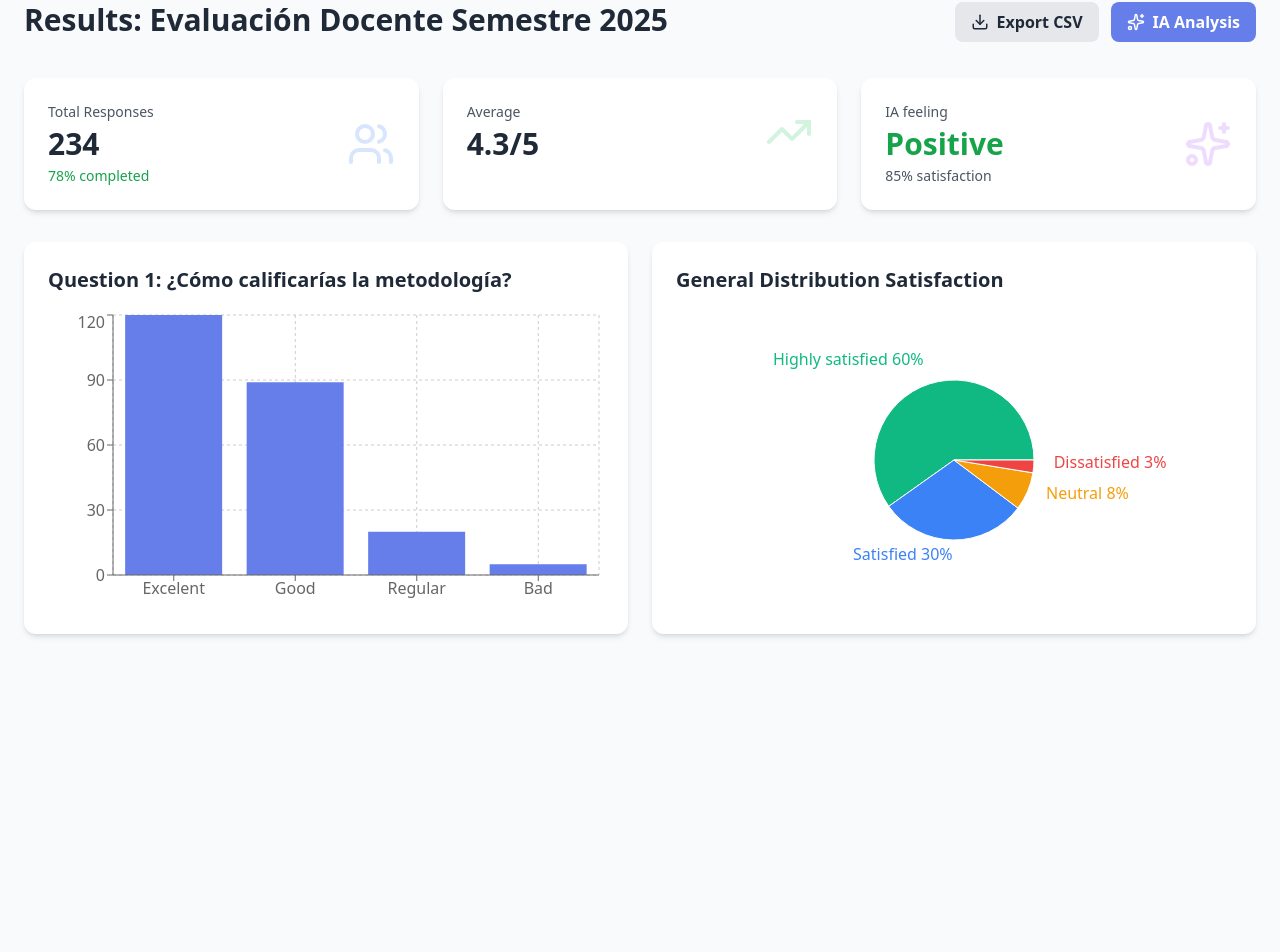
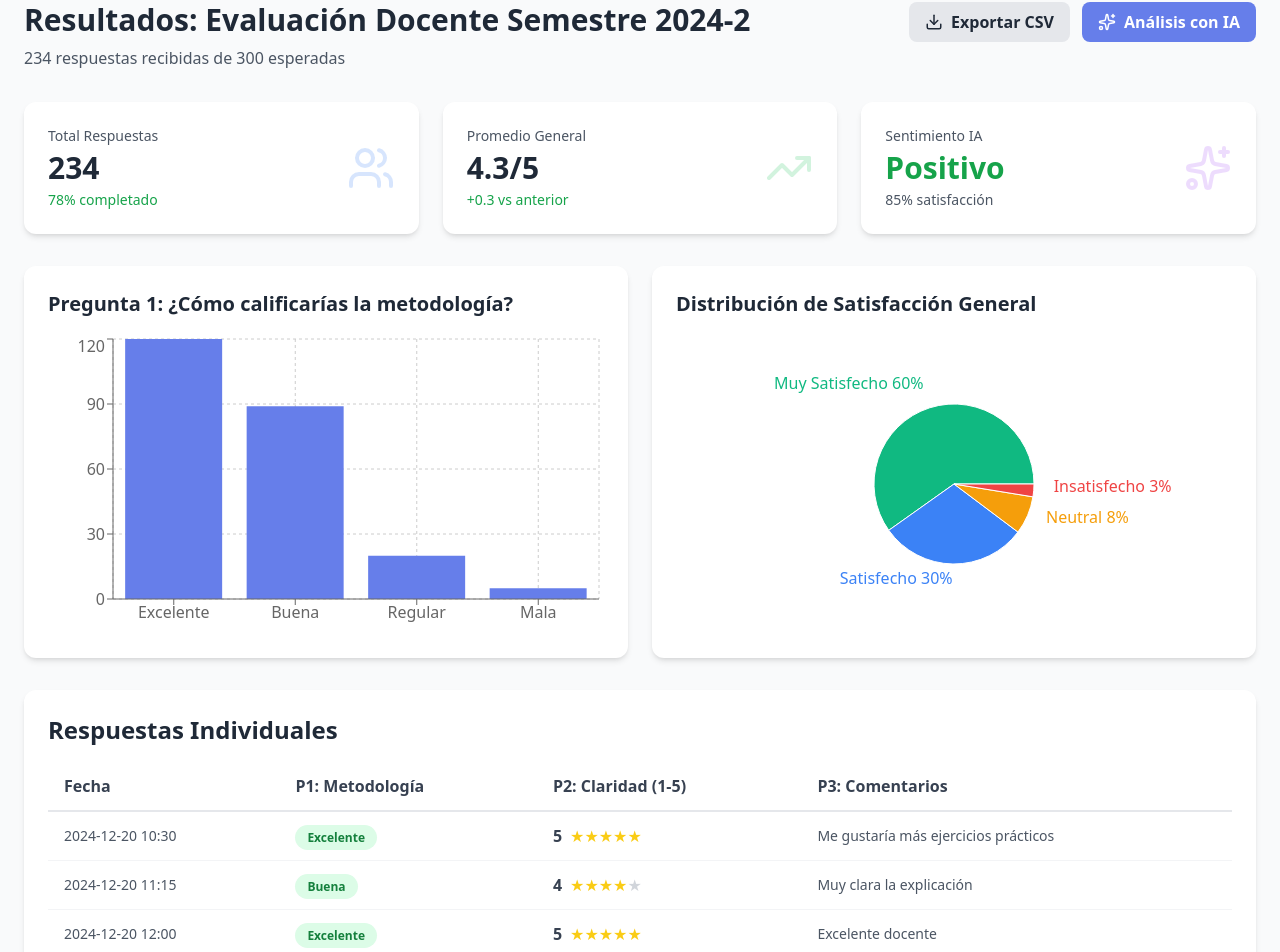
Before and after one commit to JosephP2001/FinalP, a React app in the folder frontend/: page /surveys/1/results in a window 1280 px wide. Shown: the part 98-1050 px from the top of the page. Before the commit the page ends 800 px from the top, so only its background shows below. Built offline with nearby package versions, Linux system fonts and the light colour scheme; the HTML template or start-up script is replaced by a standard one.

Commit message:
mala mía

```diff
--- a/frontend/src/pages/Dashboard.jsx
+++ b/frontend/src/pages/Dashboard.jsx
@@ -5,8 +5,9 @@ import { FileText, CheckCircle, TrendingUp, Plus } from 'lucide-react';
 const Dashboard = () => {
   // Datos de ejemplo (wireframe)
   const stats = [
-    { icon: FileText, label: 'Total surveys', value: '12',  color: 'bg-blue-500' },
-    { icon: CheckCircle, label: 'Total Answers', value: '847',  color: 'bg-green-500' },
+    { icon: FileText, label: 'Total Encuestas', value: '12', subtext: '3 activas, 9 cerradas', color: 'bg-blue-500' },
+    { icon: CheckCircle, label: 'Respuestas Totales', value: '847', subtext: '+23 esta semana', color: 'bg-green-500' },
+    { icon: TrendingUp, label: 'Tasa de Respuesta', value: '68%', subtext: '+5% vs mes anterior', color: 'bg-purple-500' },
   ];
 
   const recentSurveys = [
@@ -16,7 +17,7 @@ const Dashboard = () => {
       status: 'active',
       responses: '234 / 300',
       percentage: 78,
-      date: '22 Dic 2025'
+      date: '15 Dic 2024'
     },
     {
       id: 2,
@@ -24,7 +25,7 @@ const Dashboard = () => {
       status: 'active',
       responses: '156 / 200',
       percentage: 78,
-      date: '21 Dic 2025'
+      date: '10 Dic 2024'
     },
     {
       id: 3,
@@ -32,7 +33,7 @@ const Dashboard = () => {
       status: 'closed',
       responses: '89 / 100',
       percentage: 89,
-      date: '20 Dic 2025'
+      date: '1 Dic 2024'
     },
   ];
 
@@ -44,9 +45,11 @@ const Dashboard = () => {
         {/* Header */}
         <div className="mb-8">
           <h1 className="text-3xl font-bold text-gray-800 mb-2">
-            Dashboard
+            Bienvenido, Juan Pérez 👋
           </h1>
-
+          <p className="text-gray-600">
+            Aquí está el resumen de tus encuestas
+          </p>
         </div>
 
         {/* Stats Cards */}
@@ -68,11 +71,11 @@ const Dashboard = () => {
         {/* Recent Surveys Section */}
         <div className="bg-white rounded-xl shadow-md p-6">
           <div className="flex items-center justify-between mb-6">
-            <h2 className="text-2xl font-bold text-gray-800">Your Surveys</h2>
+            <h2 className="text-2xl font-bold text-gray-800">Encuestas Recientes</h2>
             <Link to="/surveys/create">
               <button className="btn-primary flex items-center space-x-2">
                 <Plus size={20} />
-                <span>New Survey</span>
+                <span>Nueva Encuesta</span>
               </button>
             </Link>
           </div>
@@ -82,11 +85,11 @@ const Dashboard = () => {
             <table className="w-full">
               <thead>
                 <tr className="border-b border-gray-200">
-                  <th className="text-left py-3 px-4 font-semibold text-gray-700">Title</th>
-                  <th className="text-left py-3 px-4 font-semibold text-gray-700">State</th>
-                  <th className="text-left py-3 px-4 font-semibold text-gray-700">Answers</th>
-                  <th className="text-left py-3 px-4 font-semibold text-gray-700">Date</th>
-                  <th className="text-left py-3 px-4 font-semibold text-gray-700">Accions</th>
+                  <th className="text-left py-3 px-4 font-semibold text-gray-700">Título</th>
+                  <th className="text-left py-3 px-4 font-semibold text-gray-700">Estado</th>
+                  <th className="text-left py-3 px-4 font-semibold text-gray-700">Respuestas</th>
+                  <th className="text-left py-3 px-4 font-semibold text-gray-700">Fecha</th>
+                  <th className="text-left py-3 px-4 font-semibold text-gray-700">Acciones</th>
                 </tr>
               </thead>
               <tbody>
@@ -101,7 +104,7 @@ const Dashboard = () => {
                           ? 'bg-green-100 text-green-700'
                           : 'bg-gray-100 text-gray-700'
                       }`}>
-                        {survey.status === 'active' ? 'Active' : 'Close'}
+                        {survey.status === 'active' ? 'Activa' : 'Cerrada'}
                       </span>
                     </td>
                     <td className="py-4 px-4">
--- a/frontend/src/pages/Login.jsx
+++ b/frontend/src/pages/Login.jsx
@@ -29,22 +29,24 @@ const Login = () => {
         <div className="text-center mb-8">
           <div className="text-6xl mb-4">📊</div>
           <h1 className="text-4xl font-bold text-white mb-2">
-            UCE Survey System
+            Sistema de Encuestas UCE
           </h1>
-
+          <p className="text-white/80">
+            Plataforma inteligente de encuestas con análisis de IA
+          </p>
         </div>
 
         {/* Card de Login */}
         <div className="bg-white rounded-2xl shadow-2xl p-8">
           <h2 className="text-2xl font-bold text-gray-800 mb-6">
-          LOGIN
+            Iniciar Sesión
           </h2>
 
           <form onSubmit={handleSubmit} className="space-y-5">
             {/* Email */}
             <div>
               <label className="block text-sm font-medium text-gray-700 mb-2">
-                E-mail
+                Correo Electrónico
               </label>
               <div className="relative">
                 <Mail className="absolute left-3 top-3 text-gray-400" size={20} />
@@ -54,7 +56,7 @@ const Login = () => {
                   value={formData.email}
                   onChange={handleChange}
                   className="input-field pl-10"
-                  placeholder="student@uce.edu.ec"
+                  placeholder="estudiante@uce.edu.ec"
                   required
                 />
               </div>
@@ -78,6 +80,18 @@ const Login = () => {
                 />
               </div>
             </div>
+
+            {/* Remember & Forgot */}
+            <div className="flex items-center justify-between">
+              <label className="flex items-center">
+                <input type="checkbox" className="rounded text-primary-600" />
+                <span className="ml-2 text-sm text-gray-600">Remember me</span>
+              </label>
+              <a href="#" className="text-sm text-primary-600 hover:text-primary-700">
+                ¿Forget your password?
+              </a>
+            </div>
+
             {/* Submit Button */}
             <button
               type="submit"
@@ -98,11 +112,28 @@ const Login = () => {
             </div>
           </form>
 
+          {/* Divider */}
+          <div className="my-6 flex items-center">
+            <div className="flex-1 border-t border-gray-300"></div>
+            <span className="px-4 text-sm text-gray-500">O continúa con</span>
+            <div className="flex-1 border-t border-gray-300"></div>
+          </div>
 
-
+          {/* Social Login */}
+          <div className="grid grid-cols-2 gap-4">
+            <button className="btn-secondary py-2">
+              Google
+            </button>
+            <button className="btn-secondary py-2">
+              GitHub
+            </button>
+          </div>
         </div>
 
-
+        {/* Footer */}
+        <p className="text-center text-white/70 mt-6 text-sm">
+          Universidad Central del Ecuador © 2025
+        </p>
       </div>
     </div>
   );
--- a/frontend/src/pages/SurveyList.jsx
+++ b/frontend/src/pages/SurveyList.jsx
@@ -6,13 +6,13 @@ const SurveyList = () => {
   const surveys = [
     {
       id: 1,
-      title: 'Evaluación Docente Semestre 2025',
+      title: 'Evaluación Docente Semestre 2024-2',
       description: 'Encuesta para evaluar el desempeño docente en la Facultad de Ingeniería',
       status: 'active',
       responses: 234,
       maxResponses: 300,
       percentage: 78,
-      createdAt: '2 days ago'
+      createdAt: 'Hace 2 días'
     },
     {
       id: 2,
@@ -22,7 +22,7 @@ const SurveyList = () => {
       responses: 156,
       maxResponses: 200,
       percentage: 78,
-      createdAt: '3 days ago'
+      createdAt: 'Hace 5 días'
     },
     {
       id: 3,
@@ -32,7 +32,7 @@ const SurveyList = () => {
       responses: 89,
       maxResponses: 100,
       percentage: 89,
-      createdAt: '1 week ago'
+      createdAt: 'Hace 2 semanas'
     }
   ];
 
@@ -44,14 +44,33 @@ const SurveyList = () => {
         {/* Header */}
         <div className="flex justify-between items-center mb-8">
           <div>
-            <h1 className="text-3xl font-bold text-gray-800 mb-2">My Surveys</h1>
+            <h1 className="text-3xl font-bold text-gray-800 mb-2">Mis Encuestas</h1>
+            <p className="text-gray-600">Gestiona y visualiza todas tus encuestas</p>
           </div>
           <Link to="/surveys/create">
             <button className="btn-primary flex items-center space-x-2">
               <Plus size={20} />
-              <span>New Survey</span>
+              <span>Crear Nueva Encuesta</span>
             </button>
           </Link>
+        </div>
+
+        {/* Search and Filter */}
+        <div className="flex gap-4 mb-6">
+          <div className="flex-1 relative">
+            <Search className="absolute left-3 top-3 text-gray-400" size={20} />
+            <input
+              type="text"
+              placeholder="🔍 Buscar encuestas..."
+              className="input-field pl-10"
+            />
+          </div>
+          <select className="input-field w-48">
+            <option>Todas</option>
+            <option>Activas</option>
+            <option>Cerradas</option>
+            <option>Borradores</option>
+          </select>
         </div>
 
         {/* Survey Cards Grid */}
@@ -65,7 +84,7 @@ const SurveyList = () => {
                     ? 'bg-green-100 text-green-700'
                     : 'bg-gray-100 text-gray-700'
                 }`}>
-                  {survey.status === 'active' ? 'ACTIVE' : 'CLOSE'}
+                  {survey.status === 'active' ? 'ACTIVA' : 'CERRADA'}
                 </span>
                 <span className="text-sm text-gray-500">{survey.createdAt}</span>
               </div>
@@ -82,7 +101,7 @@ const SurveyList = () => {
               <div className="mb-4 p-4 bg-gray-50 rounded-lg">
                 <div className="flex justify-between text-sm mb-2">
                   <span className="text-gray-700">
-                    📊 Answers: <strong>{survey.responses} / {survey.maxResponses}</strong>
+                    📊 Respuestas: <strong>{survey.responses} / {survey.maxResponses}</strong>
                   </span>
                   <span className="text-gray-600">{survey.percentage}%</span>
                 </div>
@@ -101,10 +120,12 @@ const SurveyList = () => {
                 <Link to={`/surveys/${survey.id}/results`} className="flex-1">
                   <button className="btn-primary w-full flex items-center justify-center space-x-2">
                     <Eye size={18} />
-                    <span>View Results</span>
+                    <span>Ver Resultados</span>
                   </button>
                 </Link>
-
+                <button className="btn-secondary px-4 flex items-center justify-center">
+                  <Share2 size={18} />
+                </button>
                 <button className="btn-secondary px-4 flex items-center justify-center">
                   <Edit size={18} />
                 </button>
@@ -118,12 +139,13 @@ const SurveyList = () => {
               <div className="text-center py-12">
                 <div className="text-6xl mb-4">📝</div>
                 <h3 className="text-xl font-semibold text-gray-700 mb-2">
-                  New Survey
+                  Crear Nueva Encuesta
                 </h3>
-
-
+                <p className="text-gray-500">
+                  Comienza a recolectar datos valiosos
+                </p>
                 <button className="btn-primary mt-4">
-                  + New Survey
+                  + Nueva Encuesta
                 </button>
               </div>
             </div>
--- a/frontend/src/pages/SurveyResults.jsx
+++ b/frontend/src/pages/SurveyResults.jsx
@@ -10,23 +10,23 @@ const SurveyResults = () => {
 
   // Datos de ejemplo para gráficos
   const barData = [
-    { name: 'Excelent', value: 120 },
-    { name: 'Good', value: 89 },
+    { name: 'Excelente', value: 120 },
+    { name: 'Buena', value: 89 },
     { name: 'Regular', value: 20 },
-    { name: 'Bad', value: 5 },
+    { name: 'Mala', value: 5 },
   ];
 
   const pieData = [
-    { name: 'Highly satisfied', value: 140 },
-    { name: 'Satisfied', value: 70 },
+    { name: 'Muy Satisfecho', value: 140 },
+    { name: 'Satisfecho', value: 70 },
     { name: 'Neutral', value: 18 },
-    { name: 'Dissatisfied', value: 6 },
+    { name: 'Insatisfecho', value: 6 },
   ];
 
   const COLORS = ['#10b981', '#3b82f6', '#f59e0b', '#ef4444'];
 
   const aiInsights = {
-    sentiment: 'Positive',
+    sentiment: 'Positivo',
     summary: 'La mayoría de estudiantes expresan satisfacción con la metodología del docente. Se destaca la claridad en las explicaciones y el dominio del tema. Área de mejora: aumentar ejemplos prácticos.',
     patterns: [
       'El 85% considera la metodología entre buena y excelente',
@@ -36,9 +36,9 @@ const SurveyResults = () => {
   };
 
   const responses = [
-    { id: 1, date: '2025-12-22 10:30', q1: 'Excelente', q2: 5, q3: 'Me gustaría más ejercicios prácticos' },
-    { id: 2, date: '2025-12-21 11:15', q1: 'Buena', q2: 4, q3: 'Muy clara la explicación' },
-    { id: 3, date: '2025-12-23 12:00', q1: 'Excelente', q2: 5, q3: 'Excelente docente' },
+    { id: 1, date: '2024-12-20 10:30', q1: 'Excelente', q2: 5, q3: 'Me gustaría más ejercicios prácticos' },
+    { id: 2, date: '2024-12-20 11:15', q1: 'Buena', q2: 4, q3: 'Muy clara la explicación' },
+    { id: 3, date: '2024-12-20 12:00', q1: 'Excelente', q2: 5, q3: 'Excelente docente' },
   ];
 
   return (
@@ -51,21 +51,23 @@ const SurveyResults = () => {
           <div className="flex justify-between items-start">
             <div>
               <h1 className="text-3xl font-bold text-gray-800 mb-2">
-                Results: Evaluación Docente Semestre 2025
+                Resultados: Evaluación Docente Semestre 2024-2
               </h1>
-
+              <p className="text-gray-600">
+                234 respuestas recibidas de 300 esperadas
+              </p>
             </div>
             <div className="flex gap-3">
               <button className="btn-secondary flex items-center space-x-2">
                 <Download size={18} />
-                <span>Export CSV</span>
+                <span>Exportar CSV</span>
               </button>
               <button
                 onClick={() => setShowAI(!showAI)}
                 className="btn-primary flex items-center space-x-2"
               >
                 <Sparkles size={18} />
-                <span>IA Analysis</span>
+                <span>Análisis con IA</span>
               </button>
             </div>
           </div>
@@ -76,9 +78,9 @@ const SurveyResults = () => {
           <div className="card">
             <div className="flex items-center justify-between">
               <div>
-                <p className="text-gray-600 text-sm mb-1">Total Responses</p>
+                <p className="text-gray-600 text-sm mb-1">Total Respuestas</p>
                 <p className="text-3xl font-bold text-gray-800">234</p>
-                <p className="text-sm text-green-600 mt-1">78% completed</p>
+                <p className="text-sm text-green-600 mt-1">78% completado</p>
               </div>
               <Users className="w-12 h-12 text-blue-500 opacity-20" />
             </div>
@@ -87,8 +89,9 @@ const SurveyResults = () => {
           <div className="card">
             <div className="flex items-center justify-between">
               <div>
-                <p className="text-gray-600 text-sm mb-1">Average</p>
+                <p className="text-gray-600 text-sm mb-1">Promedio General</p>
                 <p className="text-3xl font-bold text-gray-800">4.3/5</p>
+                <p className="text-sm text-green-600 mt-1">+0.3 vs anterior</p>
               </div>
               <TrendingUp className="w-12 h-12 text-green-500 opacity-20" />
             </div>
@@ -97,9 +100,9 @@ const SurveyResults = () => {
           <div className="card">
             <div className="flex items-center justify-between">
               <div>
-                <p className="text-gray-600 text-sm mb-1">IA feeling</p>
-                <p className="text-3xl font-bold text-green-600">Positive</p>
-                <p className="text-sm text-gray-600 mt-1">85% satisfaction</p>
+                <p className="text-gray-600 text-sm mb-1">Sentimiento IA</p>
+                <p className="text-3xl font-bold text-green-600">Positivo</p>
+                <p className="text-sm text-gray-600 mt-1">85% satisfacción</p>
               </div>
               <Sparkles className="w-12 h-12 text-purple-500 opacity-20" />
             </div>
@@ -125,14 +128,14 @@ const SurveyResults = () => {
               </div>
 
               <div>
-                <h3 className="font-semibold text-gray-700 mb-2">Summary:</h3>
+                <h3 className="font-semibold text-gray-700 mb-2">Resumen Automático:</h3>
                 <p className="text-gray-700 bg-white p-4 rounded-lg">
                   {aiInsights.summary}
                 </p>
               </div>
 
               <div>
-                <h3 className="font-semibold text-gray-700 mb-2">Detected Pattern:</h3>
+                <h3 className="font-semibold text-gray-700 mb-2">Patrones Detectados:</h3>
                 <ul className="space-y-2">
                   {aiInsights.patterns.map((pattern, index) => (
                     <li key={index} className="flex items-start gap-2 bg-white p-3 rounded-lg">
@@ -151,7 +154,7 @@ const SurveyResults = () => {
           {/* Bar Chart */}
           <div className="card">
             <h3 className="text-xl font-bold text-gray-800 mb-4">
-              Question 1: ¿Cómo calificarías la metodología?
+              Pregunta 1: ¿Cómo calificarías la metodología?
             </h3>
             <ResponsiveContainer width="100%" height={300}>
               <BarChart data={barData}>
@@ -167,7 +170,7 @@ const SurveyResults = () => {
           {/* Pie Chart */}
           <div className="card">
             <h3 className="text-xl font-bold text-gray-800 mb-4">
-              General Distribution Satisfaction
+              Distribución de Satisfacción General
             </h3>
             <ResponsiveContainer width="100%" height={300}>
               <PieChart>
@@ -191,7 +194,58 @@ const SurveyResults = () => {
           </div>
         </div>
 
-
+        {/* Responses Table */}
+        <div className="card">
+          <h2 className="text-2xl font-bold text-gray-800 mb-4">
+            Respuestas Individuales
+          </h2>
+          <div className="overflow-x-auto">
+            <table className="w-full">
+              <thead>
+                <tr className="border-b-2 border-gray-200">
+                  <th className="text-left py-3 px-4 font-semibold text-gray-700">Fecha</th>
+                  <th className="text-left py-3 px-4 font-semibold text-gray-700">P1: Metodología</th>
+                  <th className="text-left py-3 px-4 font-semibold text-gray-700">P2: Claridad (1-5)</th>
+                  <th className="text-left py-3 px-4 font-semibold text-gray-700">P3: Comentarios</th>
+                </tr>
+              </thead>
+              <tbody>
+                {responses.map((response) => (
+                  <tr key={response.id} className="border-b border-gray-100 hover:bg-gray-50">
+                    <td className="py-3 px-4 text-gray-600 text-sm">
+                      {response.date}
+                    </td>
+                    <td className="py-3 px-4">
+                      <span className="px-3 py-1 bg-green-100 text-green-700 rounded-full text-xs font-semibold">
+                        {response.q1}
+                      </span>
+                    </td>
+                    <td className="py-3 px-4 text-gray-700">
+                      <div className="flex items-center gap-2">
+                        <span className="font-semibold">{response.q2}</span>
+                        <div className="flex">
+                          {[...Array(5)].map((_, i) => (
+                            <span key={i} className={i < response.q2 ? 'text-yellow-400' : 'text-gray-300'}>
+                              ★
+                            </span>
+                          ))}
+                        </div>
+                      </div>
+                    </td>
+                    <td className="py-3 px-4 text-gray-600 text-sm max-w-xs truncate">
+                      {response.q3}
+                    </td>
+                  </tr>
+                ))}
+              </tbody>
+            </table>
+          </div>
+          <div className="mt-4 text-center">
+            <button className="text-primary-600 hover:text-primary-700 font-medium">
+              Ver todas las respuestas (234) →
+            </button>
+          </div>
+        </div>
       </div>
     </div>
   );
```
Also changed, not shown: frontend/src/pages/SurveyBuilder.jsx (+61 -35 lines), 1 other file (tests, documents, lock files or other folders).
